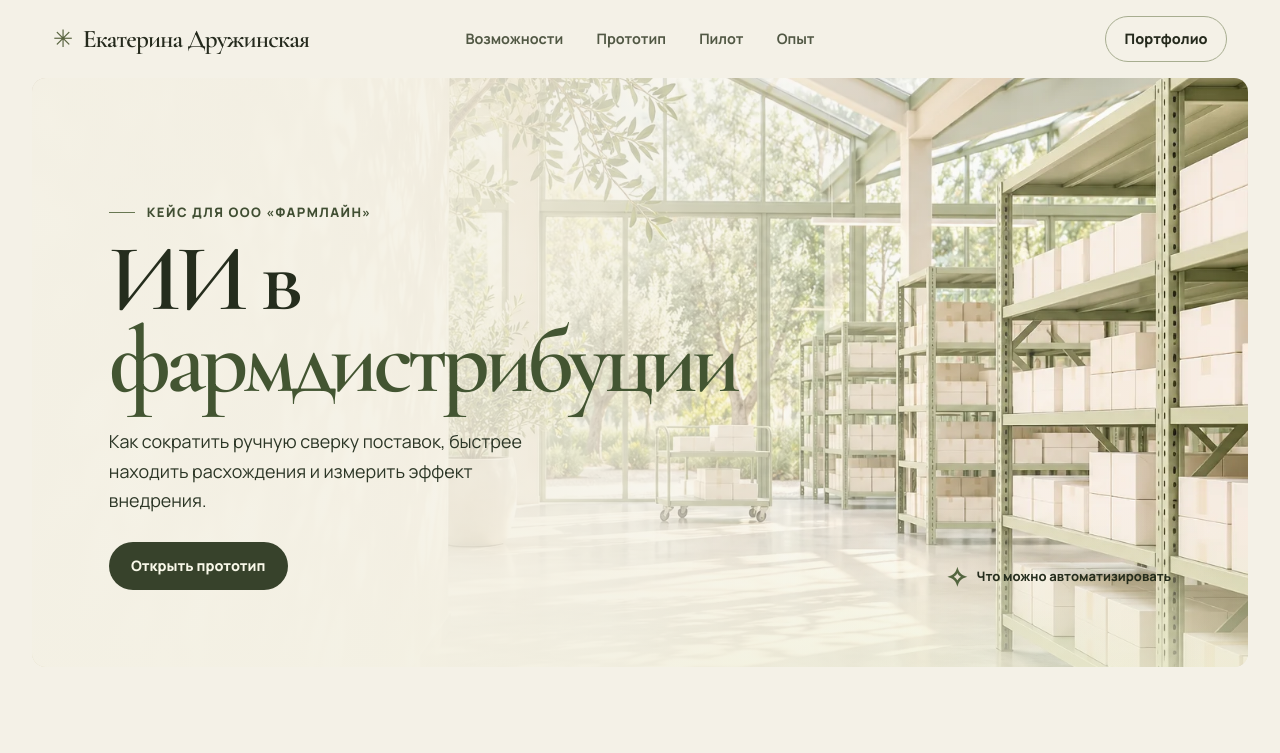
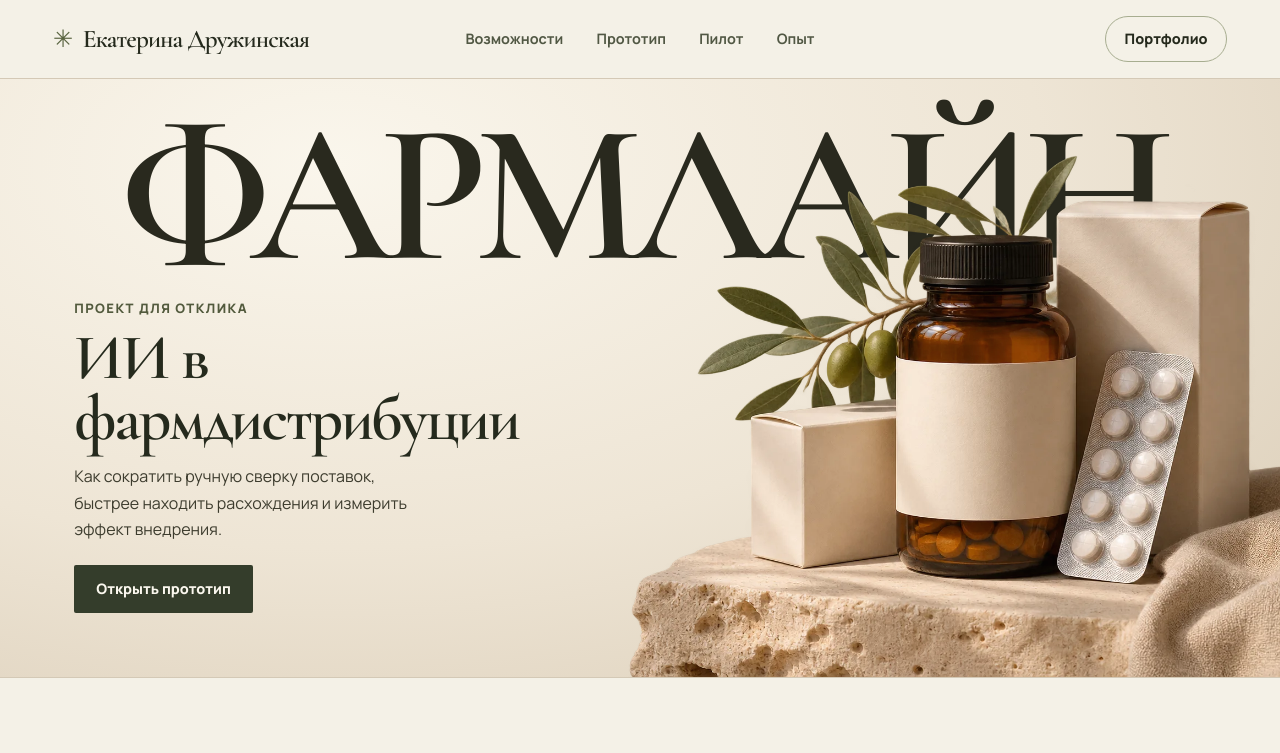
Before and after one commit to druzhinskaia/vacancy-cases, a plain HTML site: page farmline-ai/index.html in a window 1280 px wide. Shown: the top 753 px of the page. Drawn offline with Linux system fonts and the light colour scheme.

Commit message:
Refresh Farmline case cover with editorial photography

```diff
--- a/farmline-ai/index.html
+++ b/farmline-ai/index.html
@@ -8,7 +8,8 @@
   <meta name="description" content="Кейс Екатерины Дружинской для ФАРМЛАЙН. Интерактивный прототип сверки документов и план внедрения ИИ в фармацевтической дистрибуции.">
   <meta property="og:title" content="ИИ в фармдистрибуции · кейс для ФАРМЛАЙН">
   <meta property="og:description" content="Екатерина Дружинская · проверка документов поставщика и план пилота">
-  <meta property="og:image" content="https://druzhinskaia.github.io/vacancy-cases/farmline-ai/assets/warehouse.webp">
+  <meta property="og:image" content="https://druzhinskaia.github.io/vacancy-cases/farmline-ai/assets/editorial-cover.webp">
+  <link rel="preload" href="assets/cormorant-cyrillic.woff2" as="font" type="font/woff2" crossorigin>
   <link rel="stylesheet" href="style.css">
   <script src="app.js" defer></script>
 </head>
@@ -28,17 +29,16 @@
     <a class="button outline small" href="https://druzhinskaia.github.io/">Портфолио</a>
   </header>
   <main id="main">
-    <section class="hero shell" aria-labelledby="title">
-      <img class="hero-image" src="assets/warehouse.webp" width="1536" height="1024" alt="" fetchpriority="high">
-      <div class="hero-shade"></div>
-      <div class="hero-content">
-        <div>
-          <p class="eyebrow hero-kicker"><span aria-hidden="true"></span> Кейс для ООО «ФАРМЛАЙН»</p>
-          <h1 id="title">ИИ в <span>фармдистрибуции</span></h1>
+    <section class="hero" aria-labelledby="title">
+      <div class="hero-inner shell">
+        <p class="hero-masthead">ФАРМЛАЙН</p>
+        <img class="hero-image" src="assets/editorial-cover.webp" width="1536" height="1024" alt="" fetchpriority="high">
+        <div class="hero-copy">
+          <p class="eyebrow hero-kicker">Проект для отклика</p>
+          <h1 id="title">ИИ в<br>фармдистрибуции</h1>
           <p class="hero-description">Как сократить ручную сверку поставок, быстрее находить расхождения и измерить эффект внедрения.</p>
-          <a class="button light" href="#demo">Открыть прототип</a>
+          <a class="button hero-button" href="#demo">Открыть прототип</a>
         </div>
-        <a class="hero-index" href="#scenarios"><span aria-hidden="true">✧</span> Что можно автоматизировать</a>
       </div>
     </section>
 
--- a/farmline-ai/style.css
+++ b/farmline-ai/style.css
@@ -113,69 +113,59 @@ img { display: block; max-width: 100%; }
 .button.ghost { color: white; border-color: #a8ad90; }
 .button.ghost:hover { background: #536044; }
 .hero {
+  border-block: 1px solid #d4c9b6;
+  overflow: hidden;
+  background: radial-gradient(ellipse at 26% 14%, #faf6ec 0%, #eee5d5 53%, #d9cbb5 100%);
+}
+.hero-inner {
+  isolation: isolate;
   position: relative;
-  isolation: isolate;
-  display: grid;
-  align-items: end;
-  min-height: clamp(510px, 46vw, 700px);
-  overflow: hidden;
-  color: #252d1d;
-  background: #e7e8d6;
-  border-radius: 14px;
+  display: flex;
+  flex-direction: column;
+  justify-content: space-between;
+  min-height: clamp(540px, 46vw, 720px);
+  padding: clamp(25px, 3.2vw, 50px) clamp(16px, 3.3vw, 55px) clamp(43px, 5vw, 76px);
 }
-.hero-image, .hero-shade {
+.hero-masthead {
+  position: relative;
+  z-index: -2;
+  width: fit-content;
+  margin-inline: auto;
+  color: #29291e;
+  font: 600 clamp(5rem, 15.5vw, 15.5rem)/.76 var(--serif);
+  letter-spacing: -.067em;
+  white-space: nowrap;
+}
+.hero-image {
   position: absolute;
-  inset: 0;
-  width: 100%;
-  height: 100%;
   z-index: -1;
+  width: min(66vw, 1060px);
+  height: auto;
+  max-width: none;
+  right: -42px;
+  bottom: 0;
+  pointer-events: none;
 }
-.hero-image { object-fit: cover; object-position: 50% 52%; }
-.hero-shade {
-  background:
-    linear-gradient(90deg, #f4f1e5f7 0%, #f4f1e5ee 23%, #f4f1e5be 47%, #f4f1e539 75%, transparent),
-    linear-gradient(0deg, #edeed2a8 0%, transparent 27%);
+.hero-copy {
+  width: min(100%, 385px);
+  margin-top: 28px;
 }
-.hero-content {
-  padding: clamp(42px, 6vw, 88px);
-  display: flex;
-  justify-content: space-between;
-  align-items: end;
-  gap: 24px;
+.hero-kicker { color: #525a3d; }
+.hero h1 {
+  font-size: clamp(3.1rem, 5vw, 5rem);
+  margin-block: 9px 14px;
 }
-.hero-kicker {
-  display: inline-flex;
-  align-items: center;
-  gap: .75rem;
-  color: #404e32;
+.hero-description {
+  max-width: 350px;
+  margin-bottom: 22px;
+  color: #3d3c2e;
 }
-.hero-kicker span { width: 26px; height: 1px; background: #687752; }
-.hero h1 {
-  margin: 16px 0 25px;
-  font-size: clamp(4rem, 7.4vw, 7.6rem);
-  line-height: .87;
-  letter-spacing: -.055em;
+.hero-button {
+  border-radius: 2px;
+  background: #343d2b;
+  color: #faf7ee;
 }
-.hero h1 span { color: #435532; }
-.hero-description {
-  color: #2c3626;
-  max-width: 415px;
-  margin-bottom: 26px;
-  font-size: clamp(1rem, 1.4vw, 1.1875rem);
-}
-.hero .button.light { background: var(--olive); color: #f9f8e9; }
-.hero .button.light:hover { background: #536241; }
-.hero-index {
-  display: flex;
-  align-items: center;
-  gap: .55rem;
-  flex-shrink: 0;
-  font-size: .8125rem;
-  font-weight: 750;
-  text-decoration: none;
-}
-.hero-index:hover { text-decoration: underline; text-underline-offset: 4px; }
-.hero-index span { color: #53653f; font-size: 1.65rem; line-height: 1; }
+.hero-button:hover { background: #4c593c; }
 
 .section { padding: clamp(62px, 7vw, 106px) 0; }
 .section-heading {
@@ -311,15 +301,13 @@ th:first-child { width: 37%; }
 }
 .footer a { font-weight: 800; text-underline-offset: 4px; }
 
-@media (max-width: 1090px) {
-  .hero-index { display: none; }
-  .hero h1 span { display: block; }
-}
-
 @media (max-width: 830px) {
   .topbar { padding-inline: 6px; grid-template-columns: 1fr auto; gap: 8px 20px; padding-block: 13px; }
   .topnav { grid-column: 1 / -1; grid-row: 2; justify-content: center; }
-  .hero h1 { font-size: clamp(4.25rem, 11vw, 6.6rem); }
+  .hero-inner { min-height: 490px; }
+  .hero-image { width: max(580px, 80vw); right: -70px; bottom: 0; }
+  .hero h1 { font-size: clamp(2.8rem, 6vw, 4rem); }
+  .hero-description { max-width: 260px; }
   .demo-layout { grid-template-columns: minmax(0, 1fr); }
 }
 
@@ -330,12 +318,20 @@ th:first-child { width: 37%; }
   .emblem { font-size: 1.12rem; }
   .topbar .button { min-height: 36px; padding: 4px 11px; font-size: .8125rem; }
   .topnav { justify-content: space-between; gap: 8px; font-size: .8125rem; }
-  .hero { min-height: 495px; border-radius: 12px; }
-  .hero-image { object-position: 58% 50%; }
-  .hero-shade { background: linear-gradient(0deg, #f4f1e7f7 5%, #f4f1e7eb 41%, #f4f1e785 73%, transparent); }
-  .hero-content { padding: 28px 18px 36px; }
-  .hero h1 { font-size: clamp(2.6rem, 11.4vw, 4.8rem); letter-spacing: -.064em; margin: 19px 0; }
-  .hero-description { margin-bottom: 21px; }
+  .hero-inner {
+    min-height: 0;
+    padding: 23px 6px 29px;
+  }
+  .hero-masthead { font-size: clamp(2.5rem, 14.6vw, 6rem); }
+  .hero-image {
+    width: clamp(410px, 118vw, 690px);
+    right: clamp(-82px, -15vw, -46px);
+    top: -2px;
+    bottom: auto;
+  }
+  .hero-copy { margin-top: clamp(233px, 66vw, 370px); }
+  .hero h1 { font-size: clamp(2.13rem, 10vw, 3.6rem); }
+  .hero-description { max-width: 32ch; margin-bottom: 16px; }
   .section-heading, .scenario-layout, .pilot-layout, .experience-layout { grid-template-columns: minmax(0, 1fr); }
   .section-heading { gap: 13px; margin-bottom: 24px; }
   .product-photo { min-height: 255px; }
```
Also changed, not shown: farmline-ai/assets/editorial-cover.webp (added).
